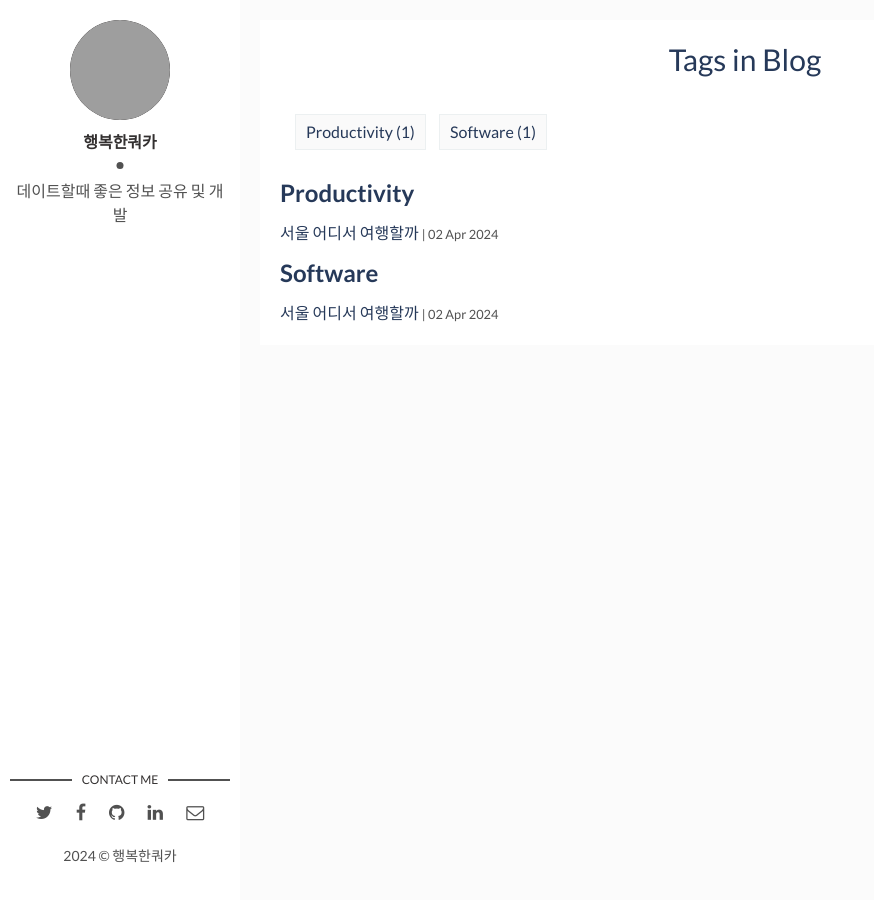
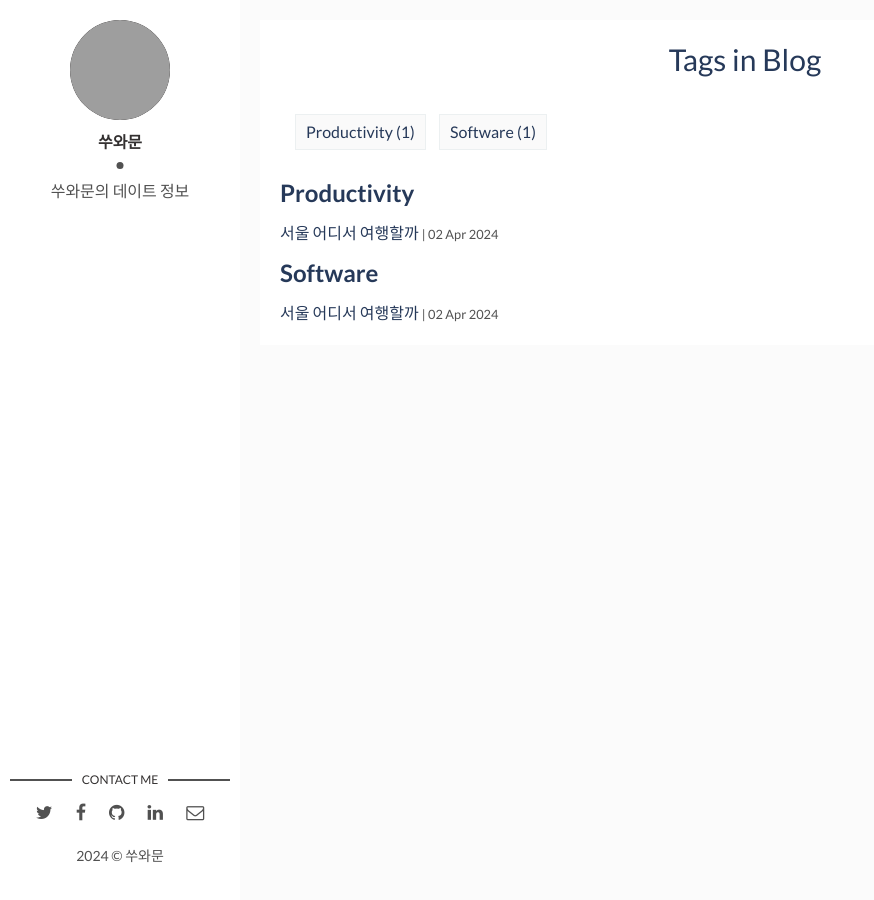
Before and after one commit to moonsueBlog/moonsueBlog, a Jekyll site: the page built from tags.html, in a window 1280 px wide. Shown: the whole page, without its empty margins (0-874 px from the left). Built offline with Jekyll 4.4.1, drawn with Linux system fonts in a browser that asks for light colours; grey boxes are pictures that could not be loaded.

Commit message:
Update _config.yml

```diff
--- a/_config.yml
+++ b/_config.yml
@@ -1,17 +1,15 @@
 title: 수영 어서와~~
 description: > # this means to ignore newlines until "baseurl:"
-  Write an awesome description for your new site here. You can edit this
-  line in _config.yml. It will appear in your document head meta (for
-  Google search results) and in your feed.xml site description.
+  2차를 좋아하는 수영과 문수의 데이트 스토리
 permalink: ':title/'
 baseurl: "/moonsueBlog" # the subpath of your site, e.g. /blog
 url: "https://moonsueBlog.github.io" # the base hostname & protocol for your site, e.g. http://example.com
 site-twitter: #if your site has a twitter account, enter it here
 
 # Author Settings
-author: 행복한쿼카 # add your name
+author: 쑤와문 # add your name
 author-img: sleep.jpg # add your photo
-about-author: 데이트할때 좋은 정보 공유 및 개발 # add description
+about-author: 쑤와문의 데이트 정보 # add description
 social-twitter: # add your Twitter handle
 social-facebook: # add your Facebook handle
 social-github: artemsheludko # add your Github handle
```
